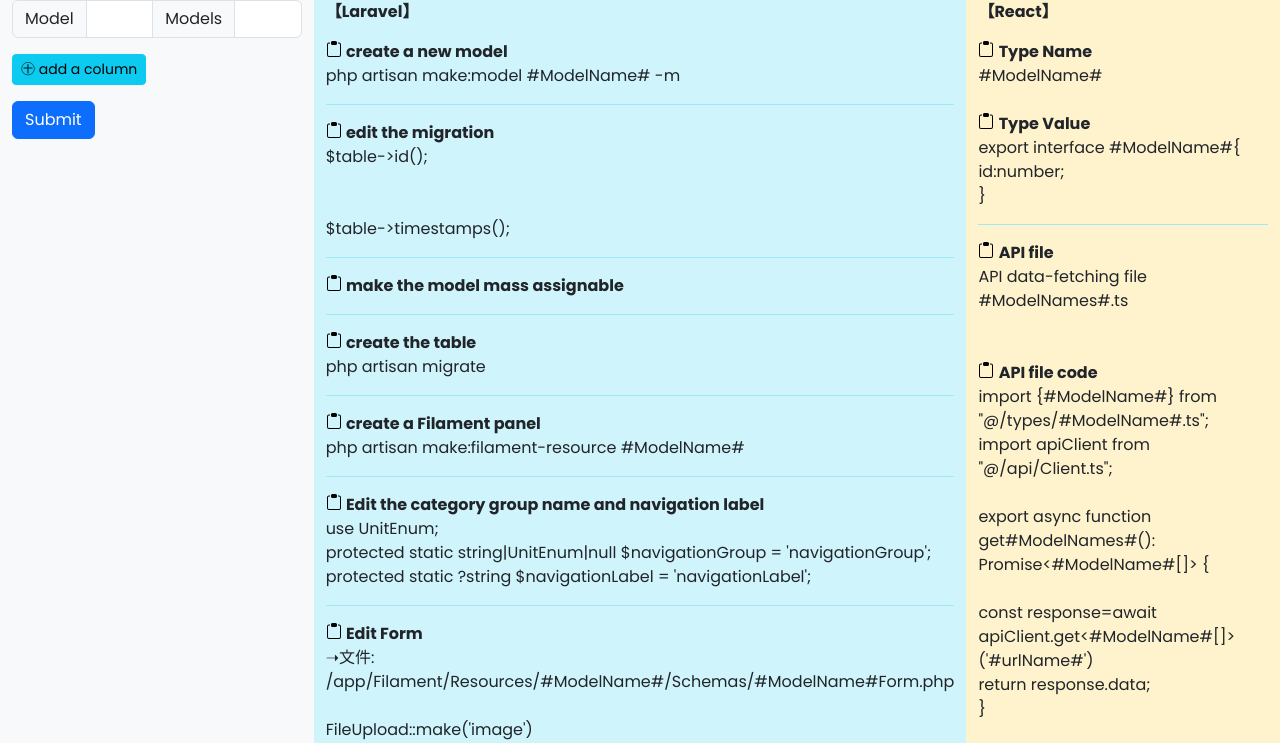
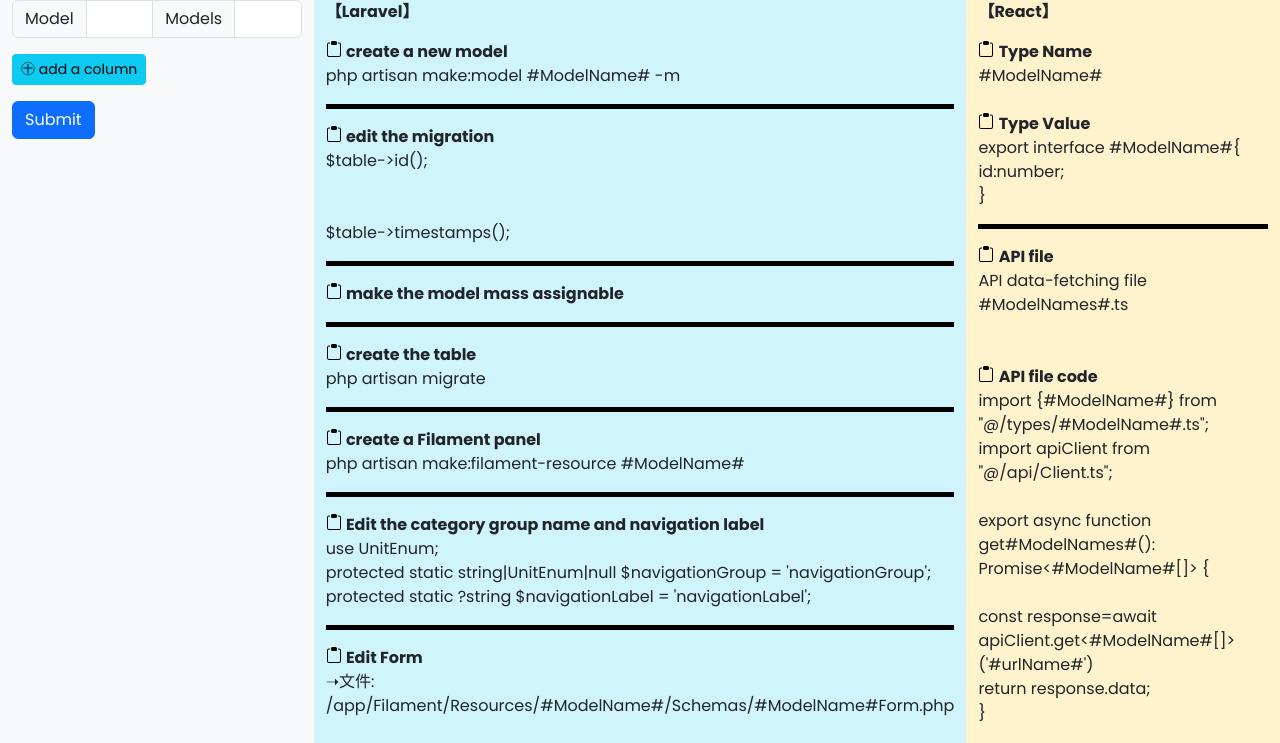
Before and after one commit to jetzuomaolian/React-Laravel-generator, a plain HTML site: page index.html in a window 1280 px wide. Shown: the top 743 px of the page. Drawn offline with Linux system fonts and the light colour scheme.

Commit message:
fix separate line

```diff
--- a/index.html
+++ b/index.html
@@ -129,7 +129,7 @@ body{
             font-size: 0.75rem !important;
         }
         .item{
-            border-bottom: 1px solid #9EEAF9;
+            border-bottom: 5px solid #000000;
             padding: 1rem 0;
         }
         .migrateDiv , .typeDiv, .fillableDiv ,.controllerDiv {
```
